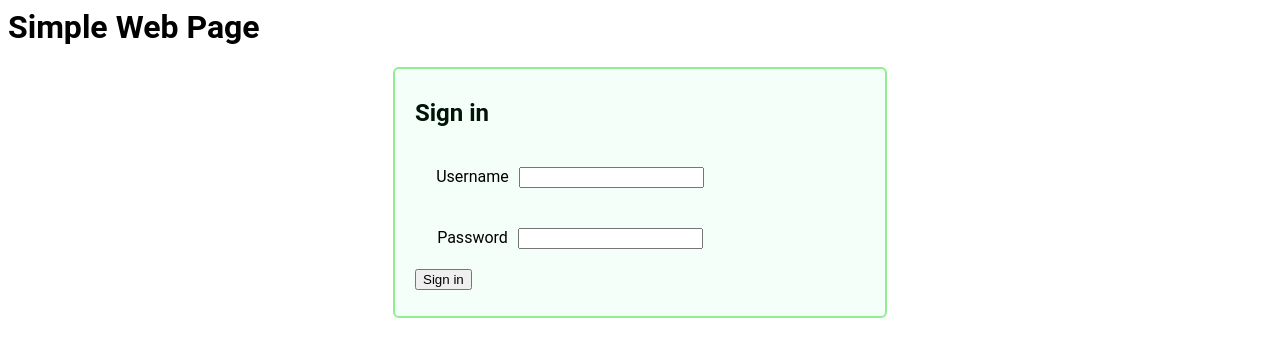
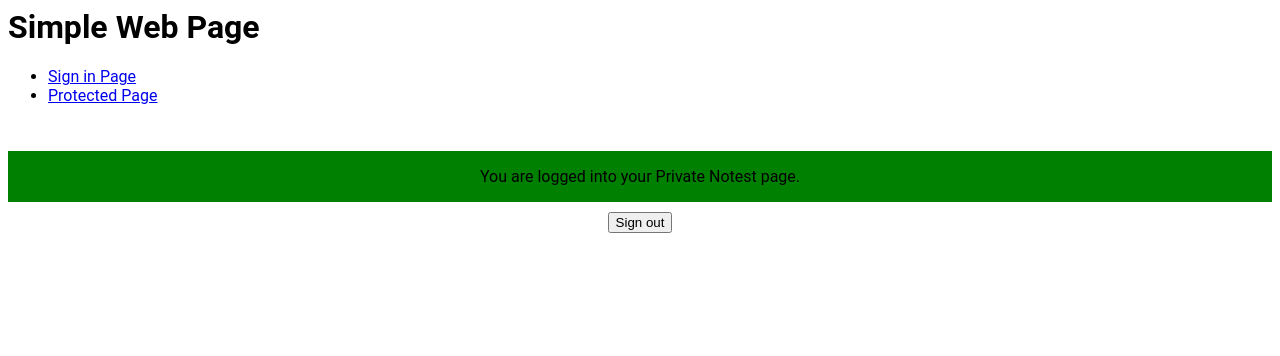
Before and after one commit to Didoni/interview-website-react, a React app: page /notes in a window 1280 px wide. Shown: the top 356 px of the page. Built offline with nearby package versions, Linux system fonts and the light colour scheme.

Commit message:
Add React Router and create a private page and a sign in page

```diff
--- a/package.json
+++ b/package.json
@@ -14,6 +14,7 @@
   "dependencies": {
     "react": "^16.12.0",
     "react-dom": "^16.12.0",
+    "react-router-dom": "^5.1.2",
     "yarn": "^1.22.0"
   },
   "devDependencies": {
--- a/src/components/App.js
+++ b/src/components/App.js
@@ -1,11 +1,38 @@
 import React from "react"
+import {
+    BrowserRouter as Router,
+    Switch,
+    Link,
+    Route
+}
+    from "react-router-dom"
+import PrivateNotes from "./PrivateNotes"
 import SignInForm from "./SignInForm"
 
 function App() {
     return (
         <div>
             <h1>Simple Web Page</h1>
-            <SignInForm />
+            <Router>
+                <div>
+                    <ul>
+                        <li>
+                            <Link to="/signin">Sign in Page</Link>
+                        </li>
+                        <li>
+                            <Link to="/notes">Protected Page</Link>
+                        </li>
+                    </ul>
+                    <Switch>
+                        <Route path="/signin">
+                            <SignInForm />
+                        </Route>
+                        <Route path="/notes">
+                            <PrivateNotes />
+                        </Route>
+                    </Switch>
+                </div>
+            </Router>
         </div>
     )
 }
--- /dev/null
+++ b/src/components/InfoBanner.js
@@ -0,0 +1,15 @@
+import React from "react";
+
+function InfoBanner(props) {
+    const bannerStyle = {
+        backgroundColor: props.success ? "green" : "grey"
+    };
+
+    return(
+        <div className="info-banner" style={bannerStyle}>
+            <p>{props.text}</p>
+        </div>
+    );
+}
+
+export default InfoBanner
--- /dev/null
+++ b/src/components/PrivateNotes.js
@@ -0,0 +1,21 @@
+import React from "react"
+import InfoBanner from "./InfoBanner";
+import { useHistory } from "react-router-dom";
+
+function PrivateNotes() {
+
+    let history = useHistory();
+
+    function handleSignout(e) {
+        history.push('/signin');
+    }
+
+    return(
+        <div className="form-wrapper">
+            <InfoBanner text="You are logged into your Private Notest page." success />
+            <button onClick={handleSignout}>Sign out</button>
+        </div>
+    );
+}
+
+export default PrivateNotes
--- a/src/components/SignInForm.js
+++ b/src/components/SignInForm.js
@@ -1,11 +1,22 @@
 import React from "react"
+import InfoBanner from "./InfoBanner";
+import { useHistory} from "react-router-dom";
 
 function SignInForm() {
+
+    let history = useHistory();
+
+    function handleSubmit(e) {
+        e.preventDefault();
+        history.push('/notes');
+    }
+
     return(
         <div className="form-wrapper">
+            <InfoBanner text="You are currently not logged in!"/>
             <div className="singin-form">
                 <h2>Sign in</h2>
-                <form>
+                <form onSubmit={handleSubmit}>
                     <div className="username">
                         <label htmlFor="username">Username</label>
                         <input name="username" className="form-control" type="text" />
@@ -15,7 +26,7 @@ function SignInForm() {
                         <input type="password" name="password" />
                     </div>
                     <div className="submit">
-                        <button>Sign in</button>
+                    <input type="submit" value="Submit" />
                     </div>
                 </form>
             </div>
--- a/src/style.css
+++ b/src/style.css
@@ -9,6 +9,15 @@ h2 {
 .form-wrapper {
     display: flex;
     justify-content: center;
+    flex-direction: column;
+    align-items: center;
+}
+
+.info-banner {
+    width: 100%;
+    display: flex;
+    justify-content: center;
+    margin: 30px 0px 10px 0;
 }
 
 .singin-form {
--- a/webpack.config.js
+++ b/webpack.config.js
@@ -5,7 +5,8 @@ module.exports = {
   entry: path.resolve(__dirname, 'src/index'),
   output: {
     path: path.resolve(__dirname, 'dist'),
-    filename: 'bundle.js'
+    filename: 'bundle.js',
+    publicPath: '/'
   },
   module: {
     rules: [
@@ -22,6 +23,7 @@ module.exports = {
   },
   devServer: {
     contentBase:  path.resolve(__dirname, 'dist'),
+    historyApiFallback: true,
     port: 9000
   },
   plugins: [
```
Also changed, not shown: 1 other file (tests, documents, lock files or other folders).
